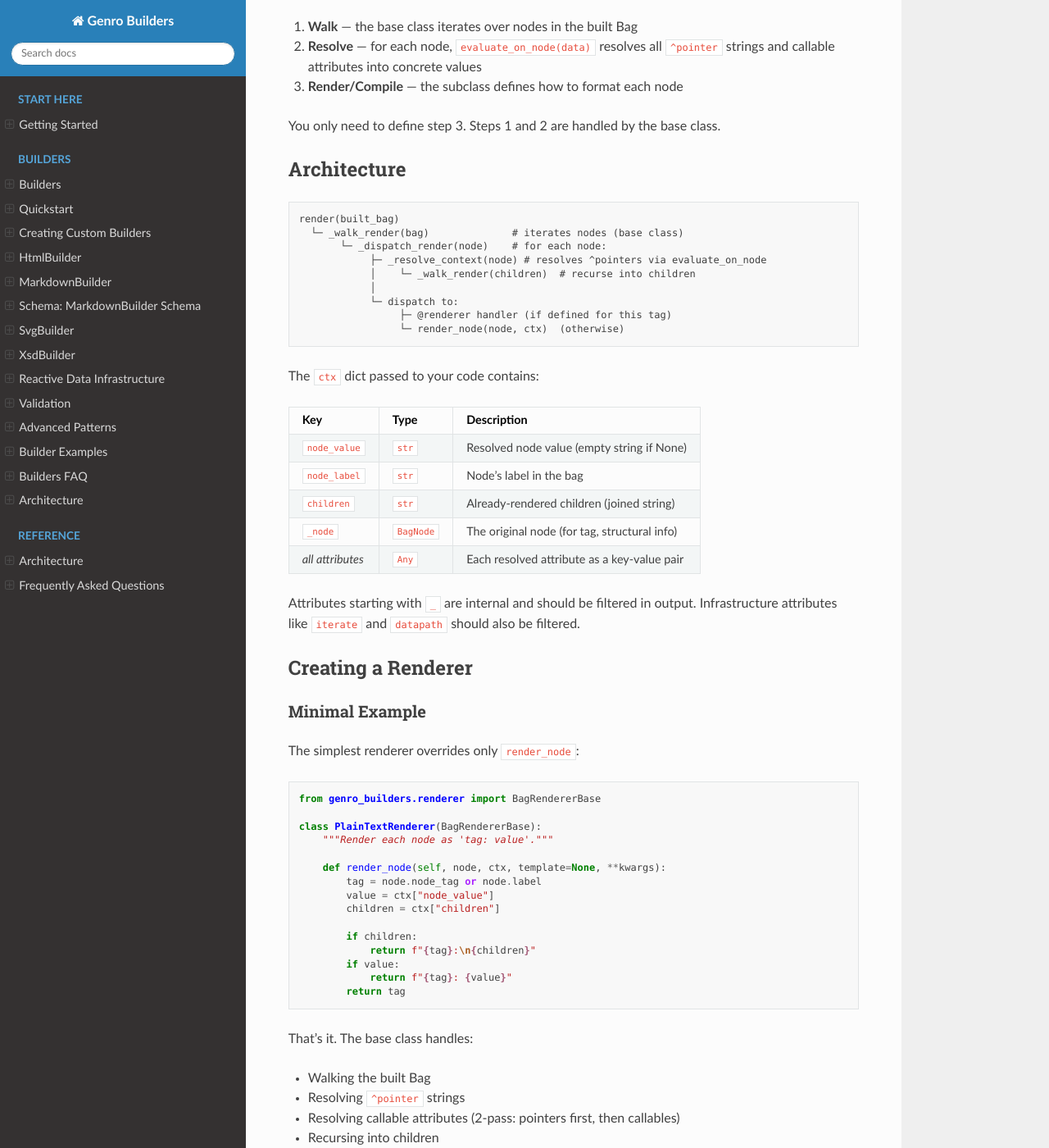
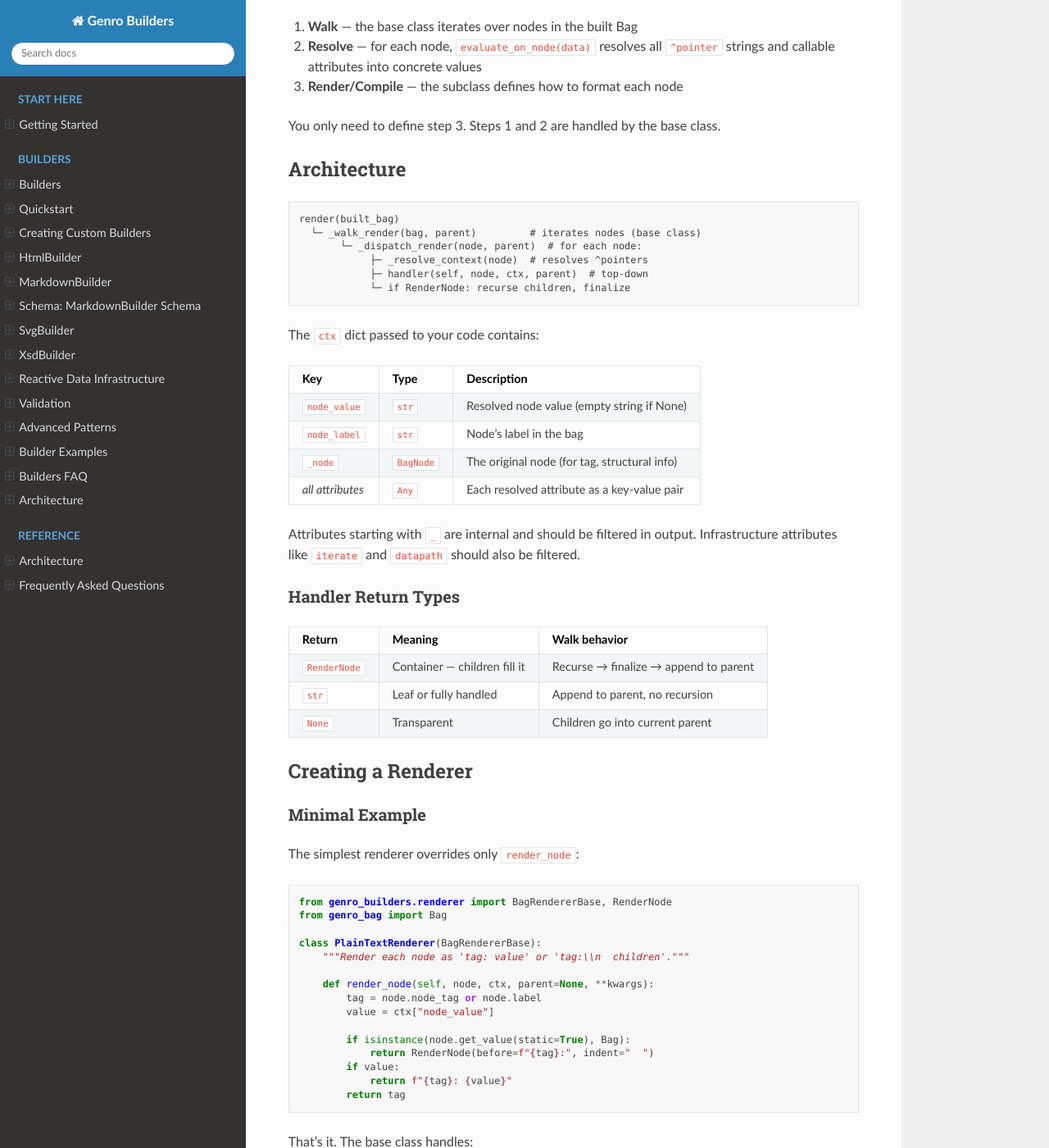
Before and after one commit to genropy/genro-builders, a Sphinx documentation site: the page built from docs/builders/custom-renderers.md, in a window 1280 px wide and 1400 px high, scrolled down 363 px. Shown: the whole window at 82% size. Built offline with Sphinx 7.4.7 and the Read the Docs theme 3.1.0, drawn with Linux system fonts in a browser that asks for light colours; pages that are not in the unit, such as notebooks, are missing from menus; some of the changed text lies outside the part shown.

Commit message:
refactor: top-down renderer with RenderNode, eliminate ctx, bump to 0.15.0
Renderer and compiler now use the same pattern:
- handler(self, node, parent) — no more ctx dict
- Handlers read from node.runtime_attrs and node.runtime_value
- _resolve_context eliminated — runtime_attrs does the same job

Renderer:
- RenderNode class for containers: collects child strings, finalize()
  wraps them with before/after markup
- str return for leaves: appended to parent directly
- None return: children go into current parent
- Template rendering builds a dict from runtime_attrs on the fly

Compiler:
- handler(self, node, parent) — returns compiled object
- Children compiled with handler's result as parent
- compile_node(self, node, parent) — no more ctx parameter

All concrete renderers updated:
- HtmlRenderer: reads node.runtime_attrs, returns RenderNode/str
- SvgRenderer: same pattern with kebab-case conversion
- MarkdownRenderer: handler(self, node, parent), template unchanged
- YamlRendererBase: uses dict as parent, _render_attr_entry hook

_build_walk sets _pipeline_builder on target bag so built nodes
can find the owner builder for runtime_attrs resolution.

Bump version to 0.15.0

````diff
--- a/docs/builders/custom-renderers.md
+++ b/docs/builders/custom-renderers.md
@@ -20,14 +20,11 @@ You only need to define step 3. Steps 1 and 2 are handled by the base class.
 
 ```
 render(built_bag)
-  └─ _walk_render(bag)              # iterates nodes (base class)
-       └─ _dispatch_render(node)    # for each node:
-            ├─ _resolve_context(node) # resolves ^pointers via evaluate_on_node
-            │    └─ _walk_render(children)  # recurse into children
-            │
-            └─ dispatch to:
-                 ├─ @renderer handler (if defined for this tag)
-                 └─ render_node(node, ctx)  (otherwise)
+  └─ _walk_render(bag, parent)         # iterates nodes (base class)
+       └─ _dispatch_render(node, parent)  # for each node:
+            ├─ _resolve_context(node)  # resolves ^pointers
+            ├─ handler(self, node, ctx, parent)  # top-down
+            └─ if RenderNode: recurse children, finalize
 ```
 
 The `ctx` dict passed to your code contains:
@@ -36,12 +33,19 @@ The `ctx` dict passed to your code contains:
 |-----|------|-------------|
 | `node_value` | `str` | Resolved node value (empty string if None) |
 | `node_label` | `str` | Node's label in the bag |
-| `children` | `str` | Already-rendered children (joined string) |
 | `_node` | `BagNode` | The original node (for tag, structural info) |
 | *all attributes* | `Any` | Each resolved attribute as a key-value pair |
 
 Attributes starting with `_` are internal and should be filtered in output.
 Infrastructure attributes like `iterate` and `datapath` should also be filtered.
+
+### Handler Return Types
+
+| Return | Meaning | Walk behavior |
+|--------|---------|---------------|
+| `RenderNode` | Container — children fill it | Recurse → finalize → append to parent |
+| `str` | Leaf or fully handled | Append to parent, no recursion |
+| `None` | Transparent | Children go into current parent |
 
 ## Creating a Renderer
 
@@ -50,18 +54,18 @@ Infrastructure attributes like `iterate` and `datapath` should also be filtered.
 The simplest renderer overrides only `render_node`:
 
 ```python
-from genro_builders.renderer import BagRendererBase
+from genro_builders.renderer import BagRendererBase, RenderNode
+from genro_bag import Bag
 
 class PlainTextRenderer(BagRendererBase):
-    """Render each node as 'tag: value'."""
+    """Render each node as 'tag: value' or 'tag:\\n  children'."""
 
-    def render_node(self, node, ctx, template=None, **kwargs):
+    def render_node(self, node, ctx, parent=None, **kwargs):
         tag = node.node_tag or node.label
         value = ctx["node_value"]
-        children = ctx["children"]
 
-        if children:
-            return f"{tag}:\n{children}"
+        if isinstance(node.get_value(static=True), Bag):
+            return RenderNode(before=f"{tag}:", indent="  ")
         if value:
             return f"{tag}: {value}"
         return tag
@@ -78,38 +82,34 @@ That's it. The base class handles:
 For markup output, `render_node` produces XML tags:
 
 ```python
-import textwrap
-from genro_builders.renderer import BagRendererBase
-
-# Attributes that are context keys, not real attributes
-_CTX_KEYS = frozenset({
-    "node_value", "node_label", "children", "node",
-    "iterate", "datapath",
-})
+from genro_bag import Bag
+from genro_builders.renderer import BagRendererBase, RenderNode, CTX_KEYS
 
 class XmlRenderer(BagRendererBase):
 
-    def render_node(self, node, ctx, template=None, **kwargs):
+    def render_node(self, node, ctx, parent=None, **kwargs):
         tag = node.node_tag or node.label
 
         # Build attribute string from resolved ctx (skip internal keys)
         attrs = " ".join(
             f'{k}="{v}"'
             for k, v in ctx.items()
-            if not k.startswith("_") and k not in _CTX_KEYS
+            if not k.startswith("_") and k not in CTX_KEYS
         )
         attrs_str = f" {attrs}" if attrs else ""
+        value = ctx["node_value"]
 
-        value = ctx["node_value"]
-        children = ctx["children"]
+        if isinstance(node.get_value(static=True), Bag):
+            return RenderNode(
+                before=f"<{tag}{attrs_str}>",
+                after=f"</{tag}>",
+                value=value,
+                indent="  ",
+            )
 
-        if not children:
-            if not value:
-                return f"<{tag}{attrs_str} />"
-            return f"<{tag}{attrs_str}>{value}</{tag}>"
-
-        indented = textwrap.indent(children, "  ")
-        return f"<{tag}{attrs_str}>\n{indented}\n</{tag}>"
+        if not value:
+            return f"<{tag}{attrs_str} />"
+        return f"<{tag}{attrs_str}>{value}</{tag}>"
 ```
 
 ### Using @renderer Handlers
--- a/pyproject.toml
+++ b/pyproject.toml
@@ -7,7 +7,7 @@ build-backend = "hatchling.build"
 
 [project]
 name = "genro-builders"
-version = "0.14.1"
+version = "0.15.0"
 description = "Builder system for genro-bag - grammar, validation, compilation"
 readme = "README.md"
 license = "Apache-2.0"
--- a/src/genro_builders/__init__.py
+++ b/src/genro_builders/__init__.py
@@ -43,7 +43,7 @@ from genro_builders.pointer import PointerInfo, is_pointer, parse_pointer
 from genro_builders.reactive_manager import ReactiveManager
 from genro_builders.renderer import BagRendererBase, renderer
 
-__version__ = "0.14.1"
+__version__ = "0.15.0"
 
 __all__ = [
     "BagBuilderBase",
````
Also changed, not shown: docs/builders/contract.md (+13 -8 lines), docs/builders/creating-builder-packages.md (+25 -38 lines), 9 other files.
